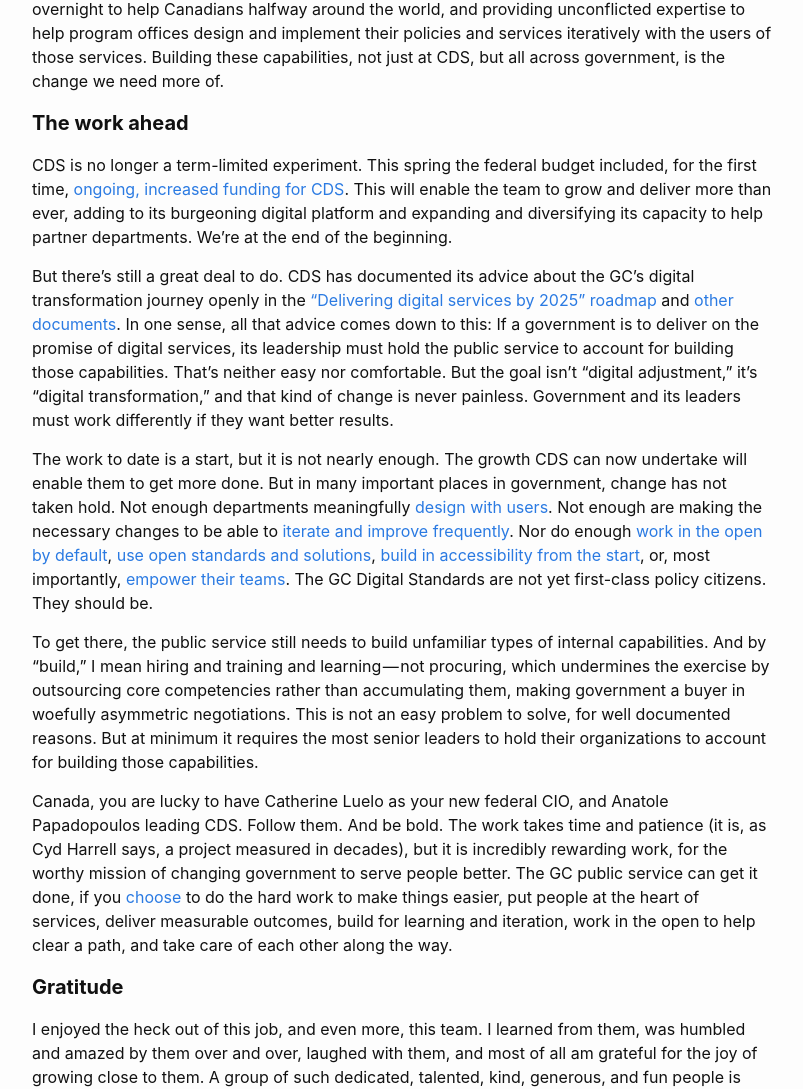
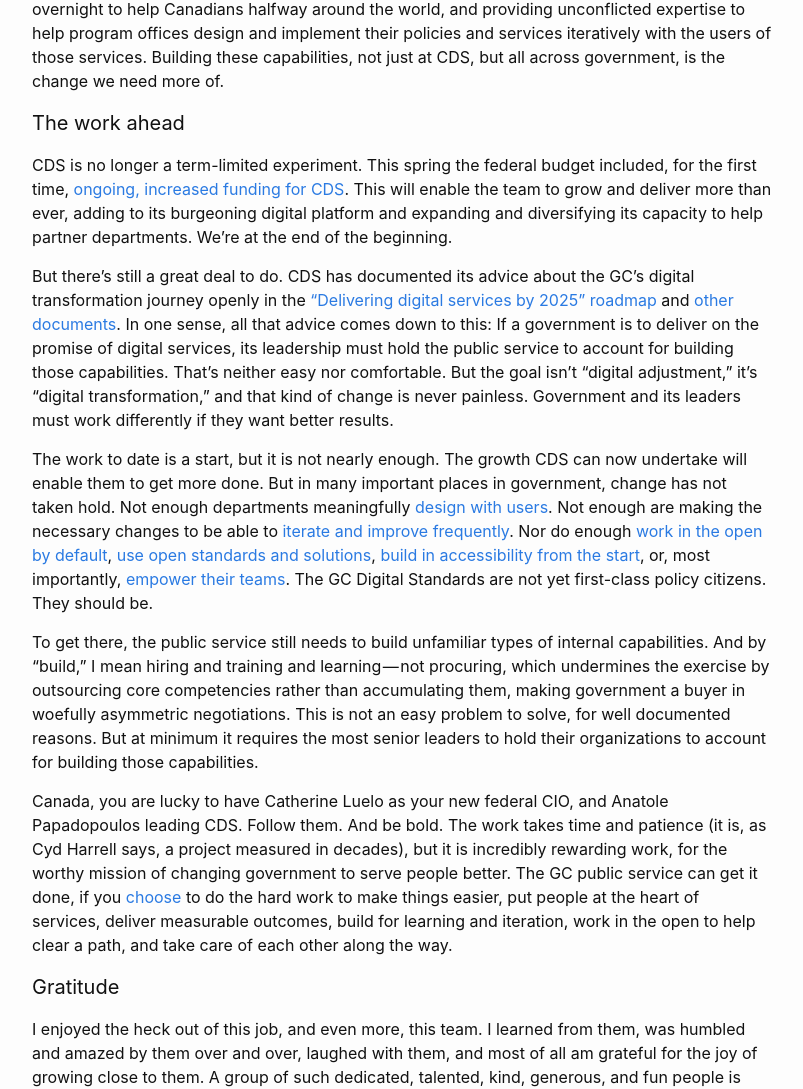
Before and after one commit to aaronsnow/aaronsnow.github.io, a Jekyll site: the page built from _posts/2021-10-13-the-canadian-digital-service-chapter-1.md, in a window 1280 px wide. Shown: the part 2060-3149 px from the top of the page, without its empty margins (238-1041 px from the left). Built offline with Jekyll 4.4.1, drawn with Linux system fonts in a browser that asks for light colours.

```diff
--- a/_posts/2021-10-13-the-canadian-digital-service-chapter-1.md
+++ b/_posts/2021-10-13-the-canadian-digital-service-chapter-1.md
@@ -23,7 +23,7 @@ Nothing CDS has done is perfect, and not every project succeeded. I’m proud th
 
 But most importantly, I think, CDS’s existence and accomplishments have demonstrated that working differently is possible: that if it chooses to, the public service can build and support teams capable of rapidly shipping secure, user-friendly services to millions of people, retooling overnight to help Canadians halfway around the world, and providing unconflicted expertise to help program offices design and implement their policies and services iteratively with the users of those services. Building these capabilities, not just at CDS, but all across government, is the change we need more of.
 
-#### **The work ahead**
+#### The work ahead
 
 CDS is no longer a term-limited experiment. This spring the federal budget included, for the first time, [ongoing, increased funding for CDS](https://www.budget.gc.ca/2021/report-rapport/p4-en.html#268). This will enable the team to grow and deliver more than ever, adding to its burgeoning digital platform and expanding and diversifying its capacity to help partner departments. We’re at the end of the beginning.
 
@@ -35,7 +35,7 @@ To get there, the public service still needs to build unfamiliar types of intern
 
 Canada, you are lucky to have Catherine Luelo as your new federal CIO, and Anatole Papadopoulos leading CDS. Follow them. And be bold. The work takes time and patience (it is, as Cyd Harrell says, a project measured in decades), but it is incredibly rewarding work, for the worthy mission of changing government to serve people better. The GC public service can get it done, if you [choose](https://digital.canada.ca/our-values/) to do the hard work to make things easier, put people at the heart of services, deliver measurable outcomes, build for learning and iteration, work in the open to help clear a path, and take care of each other along the way.
 
-#### **Gratitude**
+#### Gratitude
 
 I enjoyed the heck out of this job, and even more, this team. I learned from them, was humbled and amazed by them over and over, laughed with them, and most of all am grateful for the joy of growing close to them. A group of such dedicated, talented, kind, generous, and fun people is rare and wonderful.
 
```
